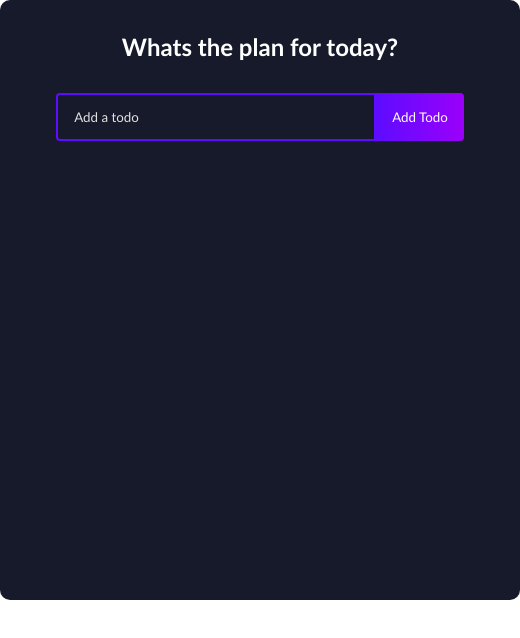
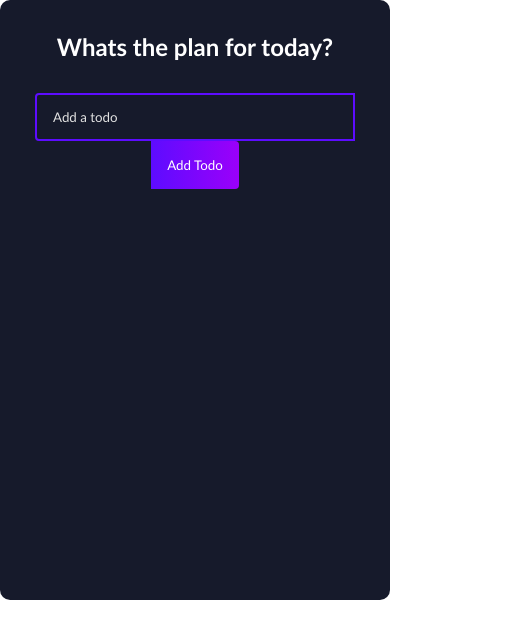
Before and after one commit to annin-tofu/to-do-list-app-JP, a React (Create React App) app: page / in a window 390 px wide. Shown: the top 638 px of the page, 520 px wide, since content can reach past the window. Built offline with nearby package versions, Linux system fonts and the light colour scheme.

Commit message:
.todo-app width changed to auto from 520px due to responsiveness

```diff
--- a/src/App.css
+++ b/src/App.css
@@ -20,7 +20,15 @@
   display: flex;
   flex-direction: column;
   justify-content: start;
-  width: 520px;
+  /* Next line was previously set to
+
+  margin: 128px auto;
+
+   removed due to responsiveness.
+   changed to auto
+
+   */
+  width: auto;
   min-height: 600px;
   background: #161a2b;
   text-align: center;
@@ -29,7 +37,7 @@
   margin: 128px auto;
 
    removed due to responsiveness
-
+   changed to auto
    */
   margin: auto;
   border-radius: 10px;
```
